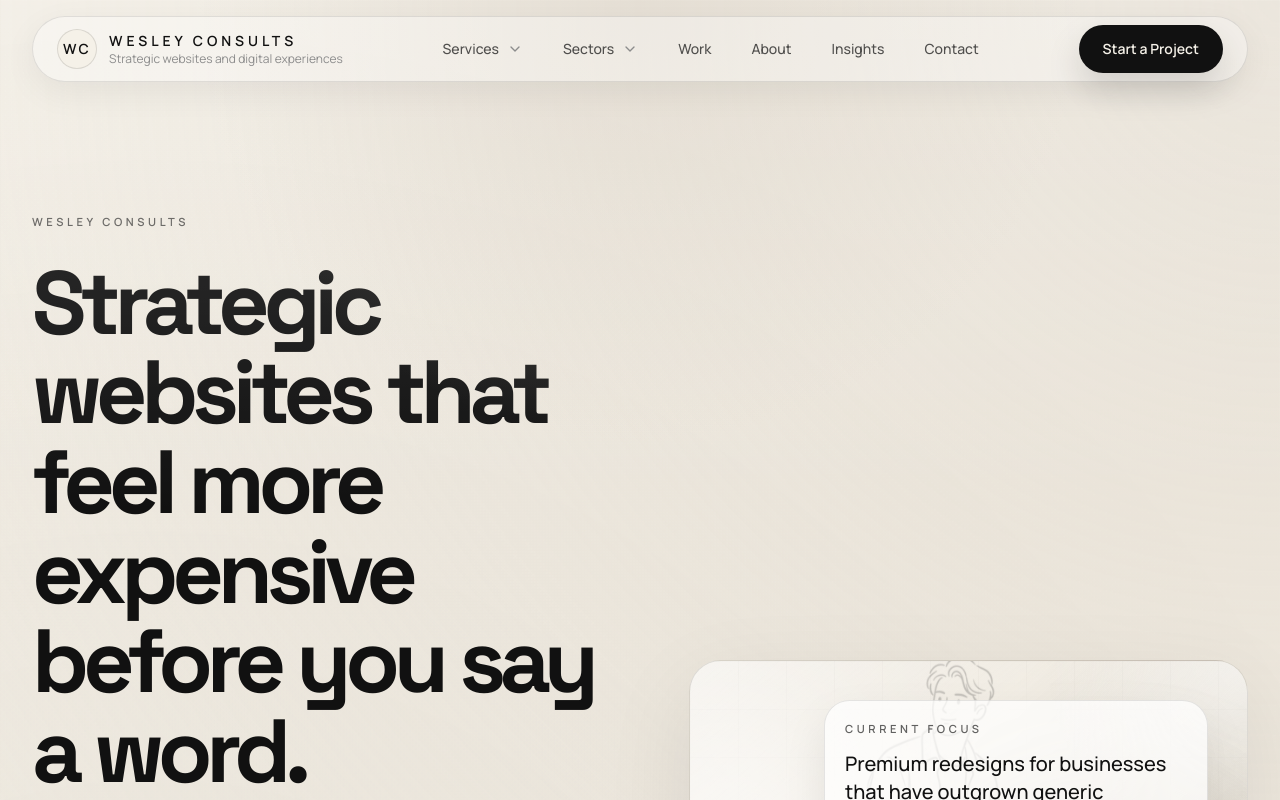
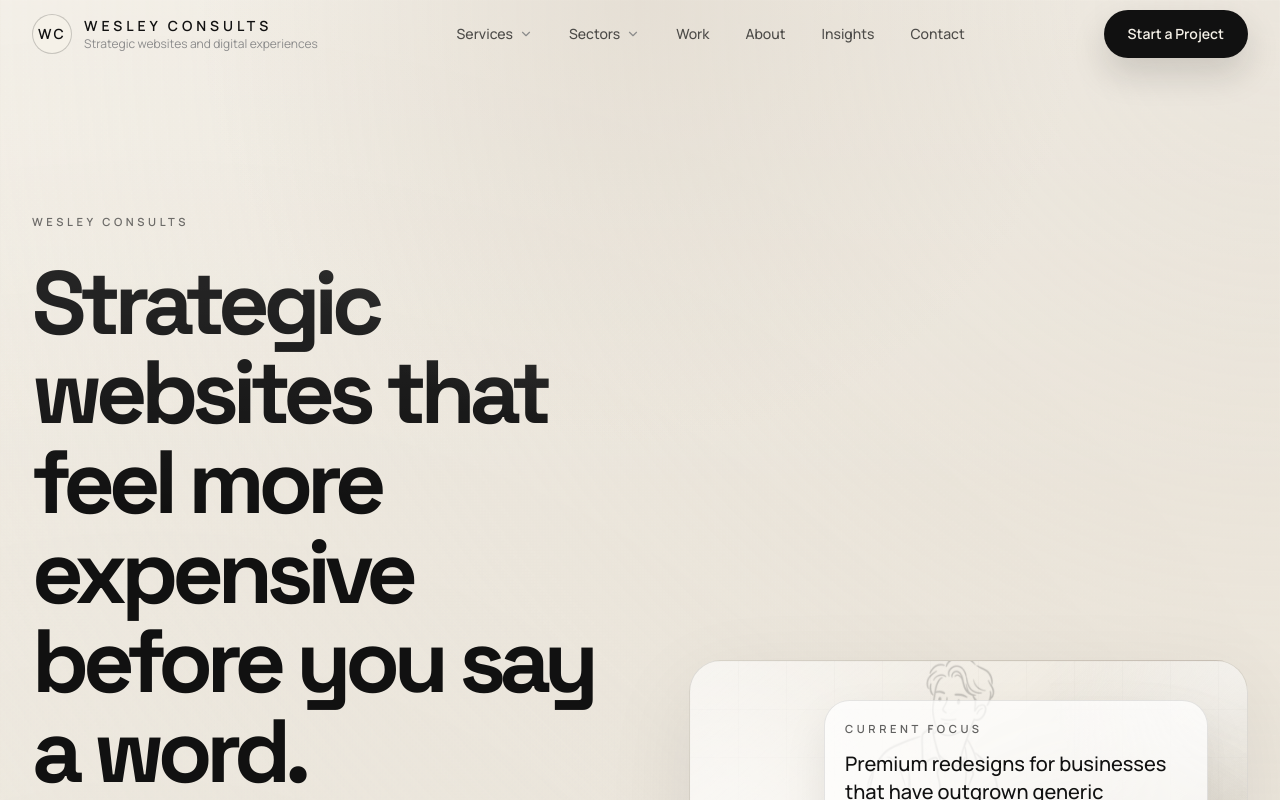
Before and after one commit to edwinidan/WesleyConsults, a React (Vite) app: page / in a window 1280 px wide. Shown: the top 800 px of the page. Built offline with nearby package versions, Linux system fonts and the light colour scheme.

Commit message:
Refine homepage navbar behavior

```diff
--- a/src/components/Navbar.tsx
+++ b/src/components/Navbar.tsx
@@ -10,6 +10,10 @@ export default function Navbar() {
   const [mobileGroup, setMobileGroup] = useState<string | null>(navGroups[0]?.key ?? null);
   const [scrolled, setScrolled] = useState(false);
   const location = useLocation();
+  const isHome = location.pathname === '/';
+
+  // True when we show the "flat" transparent bar (homepage top only)
+  const flat = isHome && !scrolled;
 
   useEffect(() => {
     const handleScroll = () => setScrolled(window.scrollY > 24);
@@ -24,30 +28,44 @@ export default function Navbar() {
   }, [location]);
 
   return (
-    <header
-      className={`fixed inset-x-0 top-0 z-50 transition duration-300 ${scrolled ? 'bg-canvas/78 backdrop-blur-xl' : 'bg-transparent'}`}
+    <header className="fixed inset-x-0 top-0 z-50">
+      {/* Pill wrapper — shrinks/expands on scroll */}
+      <div
+        className={`mx-auto transition-all duration-500 ease-[cubic-bezier(0.4,0,0.2,1)] ${
+          flat
+            ? // Flat: full shell width, transparent — matches shell-container sizing
+              'mt-0 max-w-7xl px-4 sm:px-6 lg:px-8 rounded-none border-0 bg-transparent shadow-none'
+            : // Pill: narrower, centered, white bg, rounded, shadow
+              'mt-3 max-w-4xl px-3 rounded-full border border-ink/10 bg-white/90 shadow-[0_8px_40px_rgba(17,17,17,0.10)] backdrop-blur-xl'
+        }`}
       >
-      <div className="shell-container">
         <nav
           aria-label="Main navigation"
-          className={`mt-4 rounded-full border px-4 transition duration-300 md:px-6 ${scrolled ? 'border-ink/10 bg-white/78 shadow-[0_18px_60px_rgba(17,17,17,0.1)]' : 'border-ink/10 bg-white/34 shadow-[0_10px_34px_rgba(17,17,17,0.06)]'}`}
+          className="flex min-h-[4.25rem] items-center justify-between gap-6"
         >
-          <div className="flex min-h-16 items-center justify-between gap-6">
+          {/* Logo */}
           <Link className="flex items-center gap-3" to="/">
-              <span className={`flex h-10 w-10 items-center justify-center rounded-full border text-sm font-semibold tracking-[0.16em] transition duration-300 ${scrolled ? 'border-ink/12 bg-ink text-canvas' : 'border-ink/12 bg-canvas text-ink'}`}>
+            <span
+              className={`flex h-10 w-10 flex-shrink-0 items-center justify-center rounded-full border text-sm font-semibold tracking-[0.16em] transition-all duration-500 ${
+                flat
+                  ? 'border-ink/20 bg-canvas text-ink'
+                  : 'border-ink/12 bg-ink text-canvas'
+              }`}
+            >
               WC
             </span>
             <div className="leading-tight">
               <span className="block text-sm font-semibold uppercase tracking-[0.28em] text-ink">
                 Wesley Consults
               </span>
-                <span className="hidden text-xs text-muted md:block">
+              <span className={`hidden text-xs text-muted transition-all duration-500 md:block ${flat ? 'opacity-100' : 'opacity-0 max-h-0 overflow-hidden'}`}>
                 Strategic websites and digital experiences
               </span>
             </div>
           </Link>
 
-            <div className="hidden items-center gap-2 lg:flex">
+          {/* Desktop nav links */}
+          <div className="hidden items-center gap-1 lg:flex">
             {navGroups.map((group) => (
               <div
                 className="relative"
@@ -63,13 +81,13 @@ export default function Navbar() {
               >
                 <button
                   aria-expanded={openGroup === group.key}
-                    className="flex items-center gap-2 rounded-full px-4 py-2 text-sm font-medium text-ink/72 transition hover:text-ink focus-visible:outline-none focus-visible:ring-2 focus-visible:ring-ink/18"
+                  className="flex items-center gap-1.5 rounded-full px-4 py-2 text-sm font-medium text-ink/72 transition hover:text-ink focus-visible:outline-none focus-visible:ring-2 focus-visible:ring-ink/18"
                   onClick={() => setOpenGroup((value) => (value === group.key ? null : group.key))}
                   onFocus={() => setOpenGroup(group.key)}
                   type="button"
                 >
                   {group.label}
-                    <ChevronDown className={`h-4 w-4 transition ${openGroup === group.key ? 'rotate-180 text-ink' : 'text-muted'}`} />
+                  <ChevronDown className={`h-3.5 w-3.5 transition ${openGroup === group.key ? 'rotate-180 text-ink' : 'text-muted'}`} />
                 </button>
 
                 <AnimatePresence>
@@ -117,15 +135,20 @@ export default function Navbar() {
             })}
           </div>
 
-            <div className="hidden items-center gap-3 lg:flex">
-              <Link className="button-primary" to="/contact">
+          {/* CTA + Mobile button */}
+          <div className="flex items-center gap-3">
+            <Link
+              className={`button-primary hidden lg:inline-flex transition-all duration-500 ${flat ? '' : 'text-sm'}`}
+              to="/contact"
+            >
               Start a Project
             </Link>
-            </div>
 
             <button
               aria-expanded={isOpen}
-              className="inline-flex h-11 w-11 items-center justify-center rounded-full border border-ink/10 bg-white/52 text-ink lg:hidden"
+              className={`inline-flex h-11 w-11 items-center justify-center rounded-full border text-ink transition-all duration-500 lg:hidden ${
+                flat ? 'border-ink/20 bg-transparent' : 'border-ink/10 bg-white/52'
+              }`}
               onClick={() => setIsOpen((value) => !value)}
               type="button"
             >
@@ -135,6 +158,7 @@ export default function Navbar() {
         </nav>
       </div>
 
+      {/* Mobile menu */}
       <AnimatePresence>
         {isOpen ? (
           <motion.div
```
Lines whose indentation alone changed are shown as unchanged.
